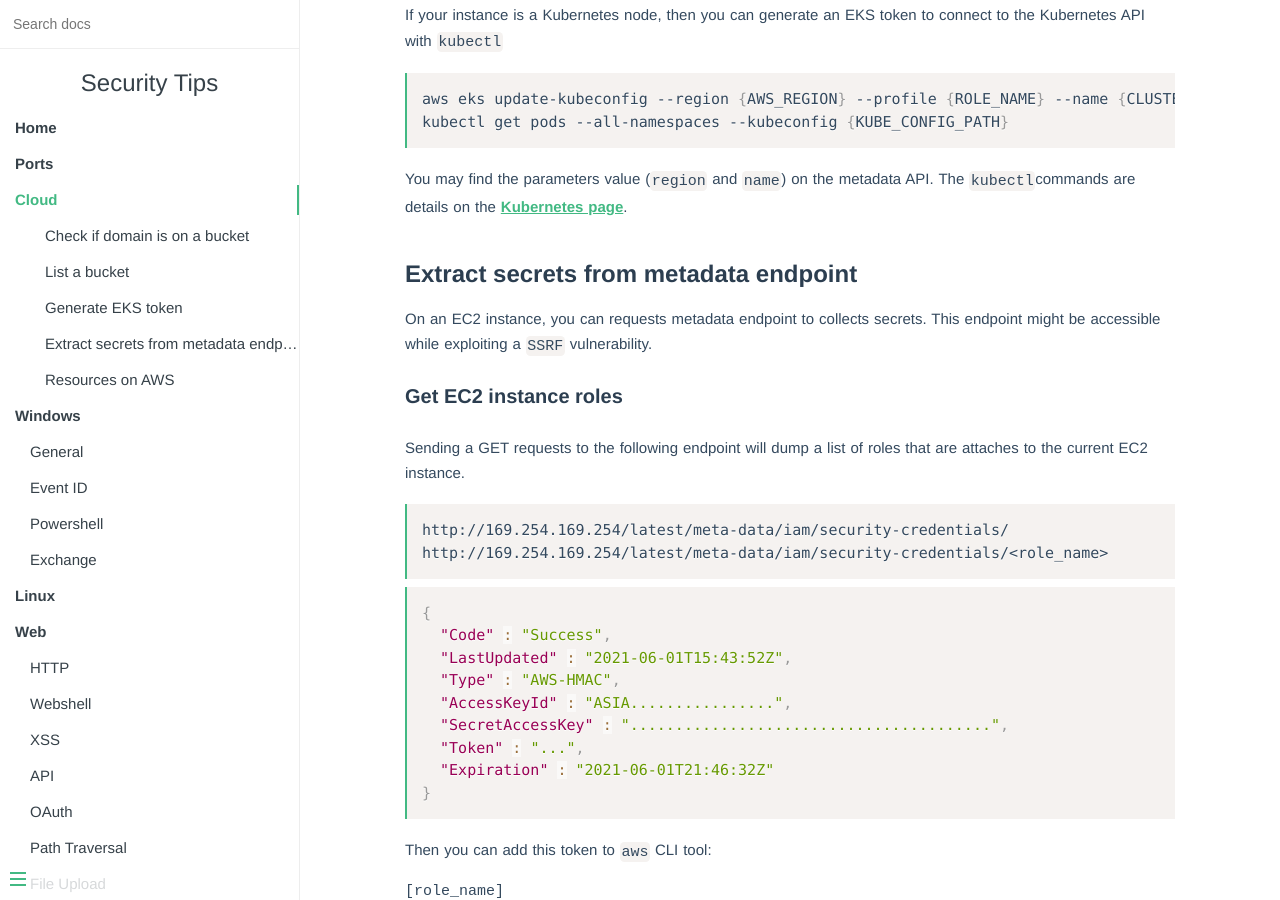
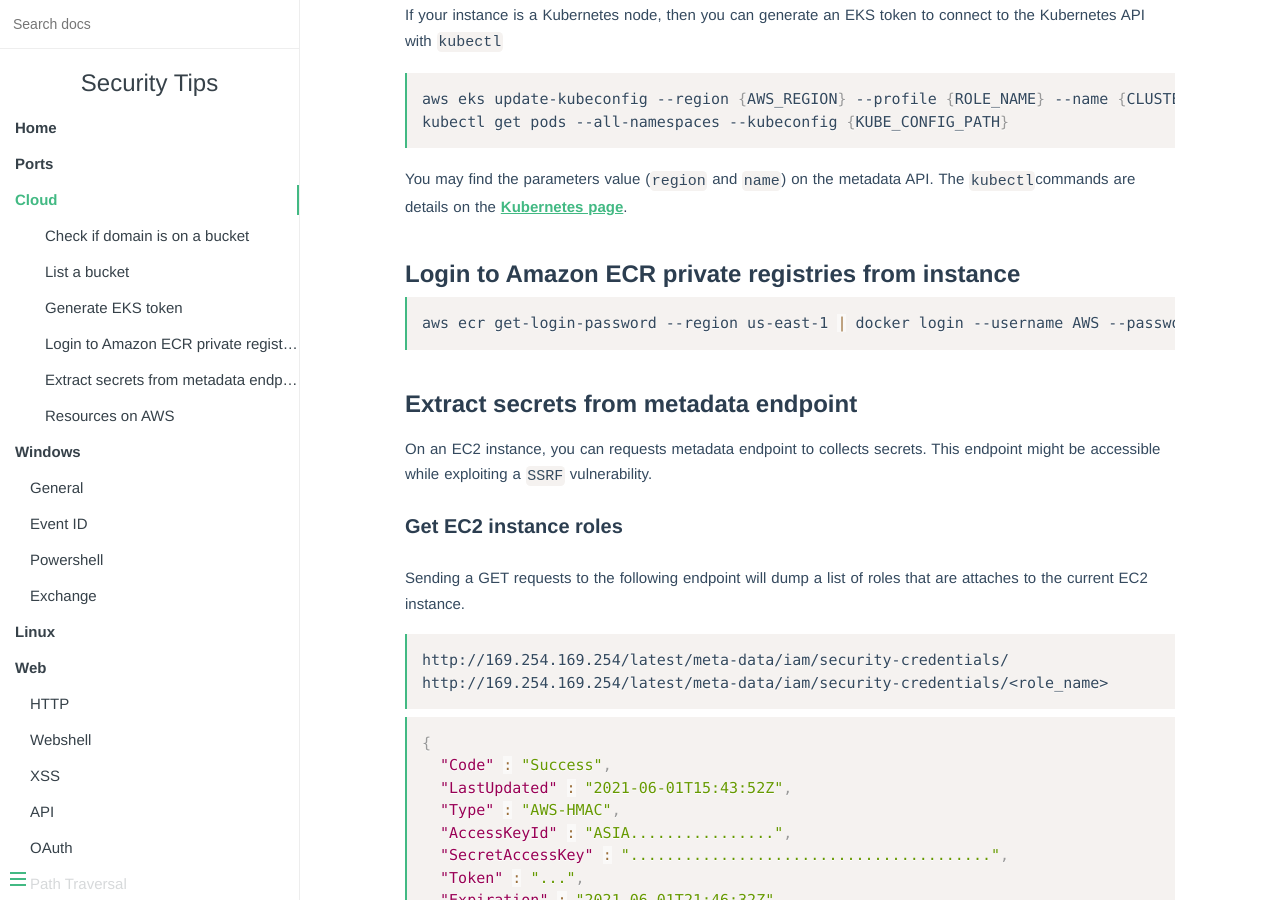
Before and after one commit to vincd/security-tips, an MkDocs documentation site: the page built from docs/cloud.md, in a window 1280 px wide and 900 px high, scrolled down 977 px. Built offline with MkDocs 1.6.1, drawn with Linux system fonts in a browser that asks for light colours.

Commit message:
Add AWS ECR account

````diff
--- a/docs/cloud.md
+++ b/docs/cloud.md
@@ -57,6 +57,13 @@ You may find the parameters value (`region` and `name`) on the metadata API.
 The `kubectl`commands are details on the [Kubernetes page](/kubernetes/#useful-kubectl-commands).
 
 
+### Login to Amazon ECR private registries from instance
+
+```bash
+aws ecr get-login-password --region us-east-1 | docker login --username AWS --password-stdin .dkr.ecr.us-east-1.amazonaws.com
+```
+
+
 ### Extract secrets from metadata endpoint
 
 On an EC2 instance, you can requests metadata endpoint to collects secrets. This
````
